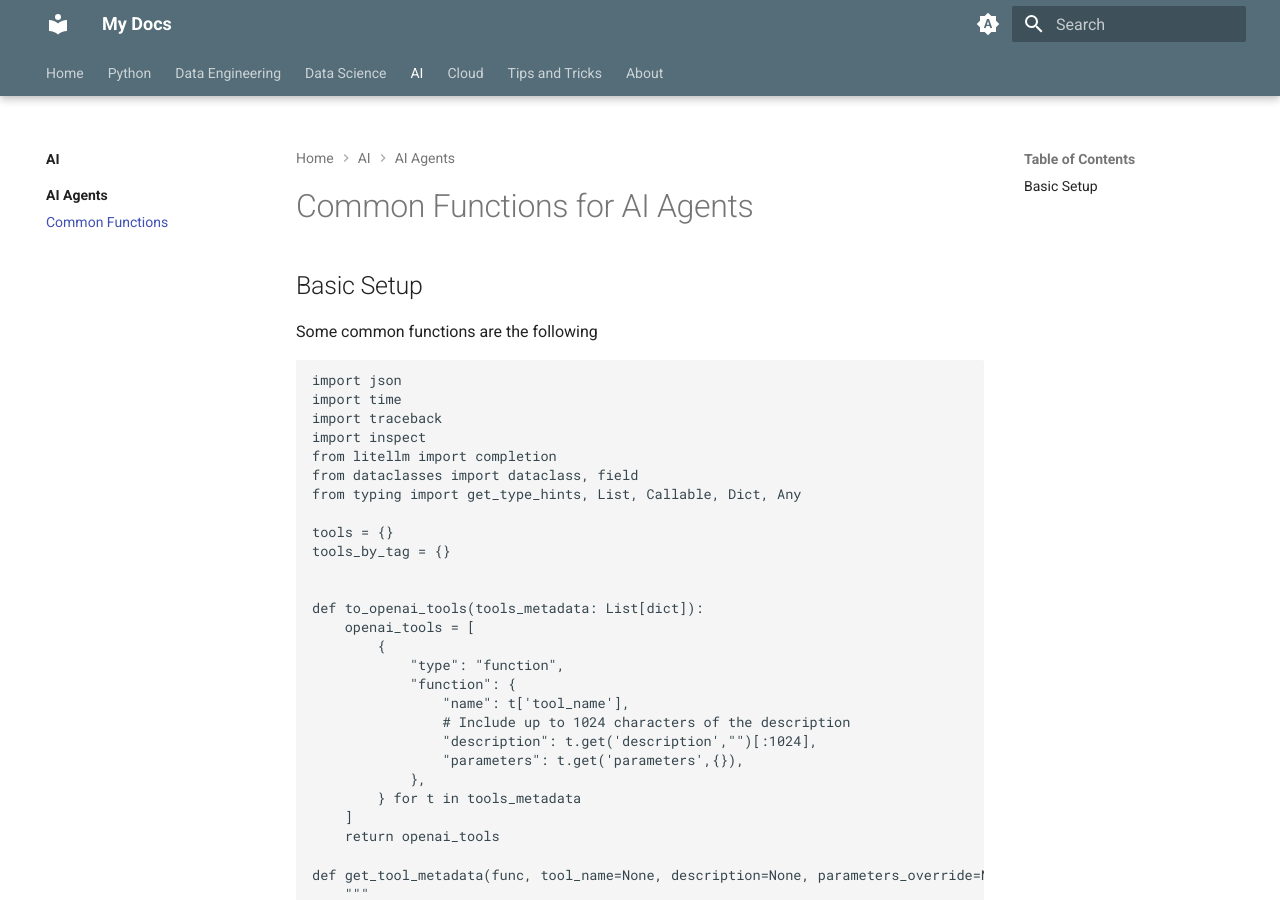
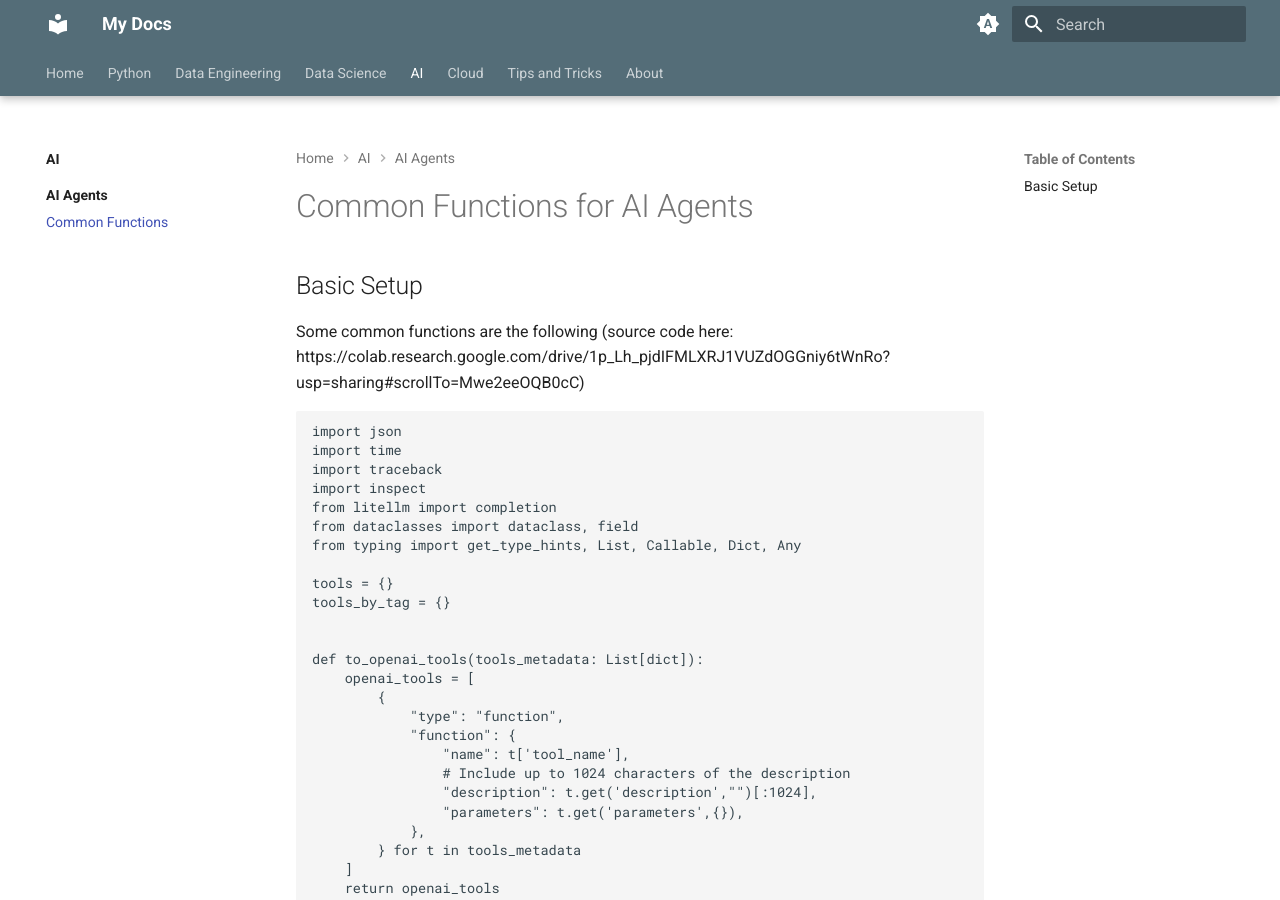
Before and after one commit to hensy8586/notes, an MkDocs documentation site: the page built from docs/ai/ai_agents/common_functions.md, in a window 1280 px wide and 900 px high. Built offline with MkDocs 1.6.1 and Material for MkDocs 9.7.7, drawn with Linux system fonts in a browser that asks for light colours.

Commit message:
Push some changes

````diff
--- a/docs/ai/ai_agents/common_functions.md
+++ b/docs/ai/ai_agents/common_functions.md
@@ -2,7 +2,7 @@
 
 ## Basic Setup
 
-Some common functions are the following
+Some common functions are the following (source code here: https://colab.research.google.com/drive/1p_Lh_pjdIFMLXRJ1VUZdOGGniy6tWnRo?usp=sharing#scrollTo=Mwe2eeOQB0cC)
 
 ```python
 import json
````
